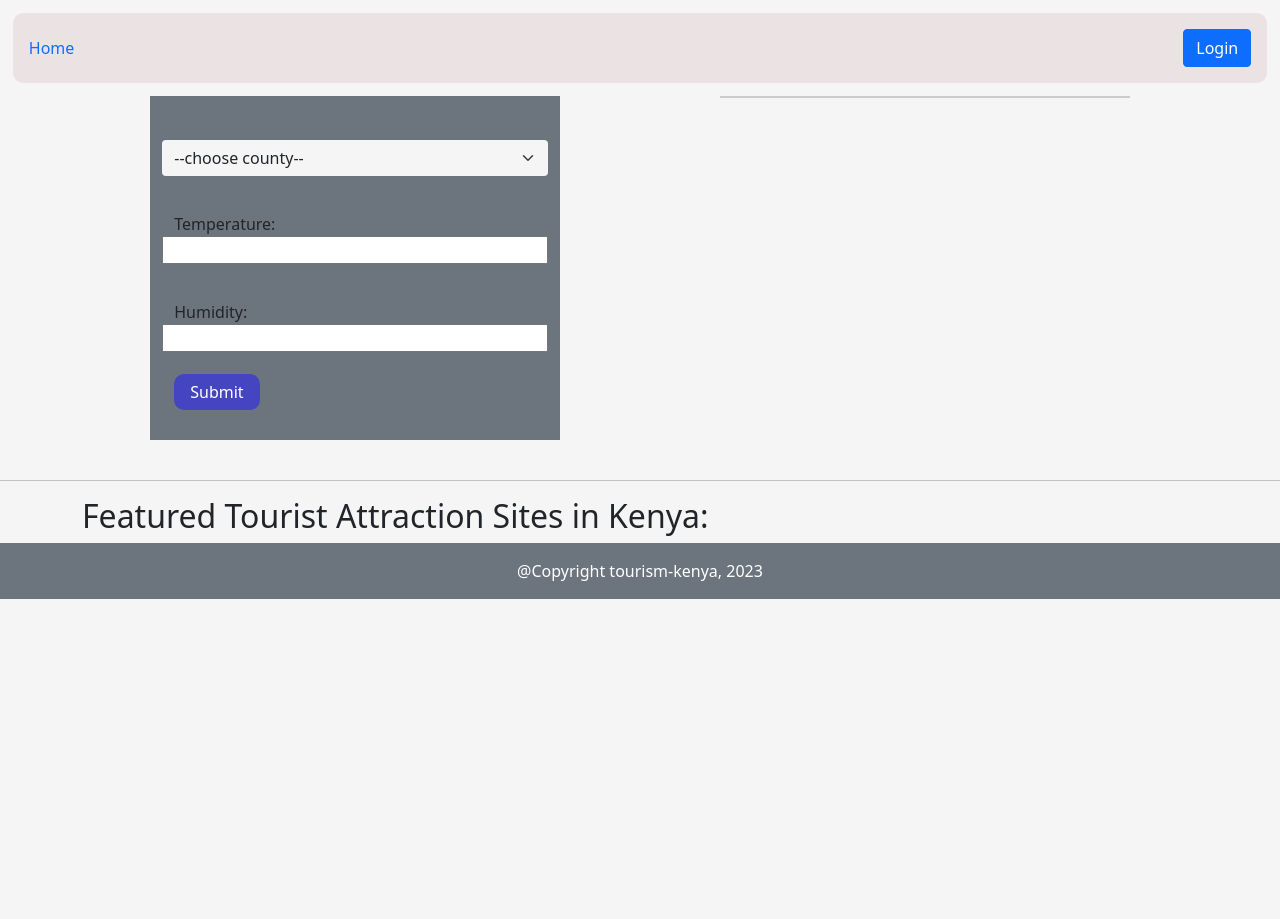
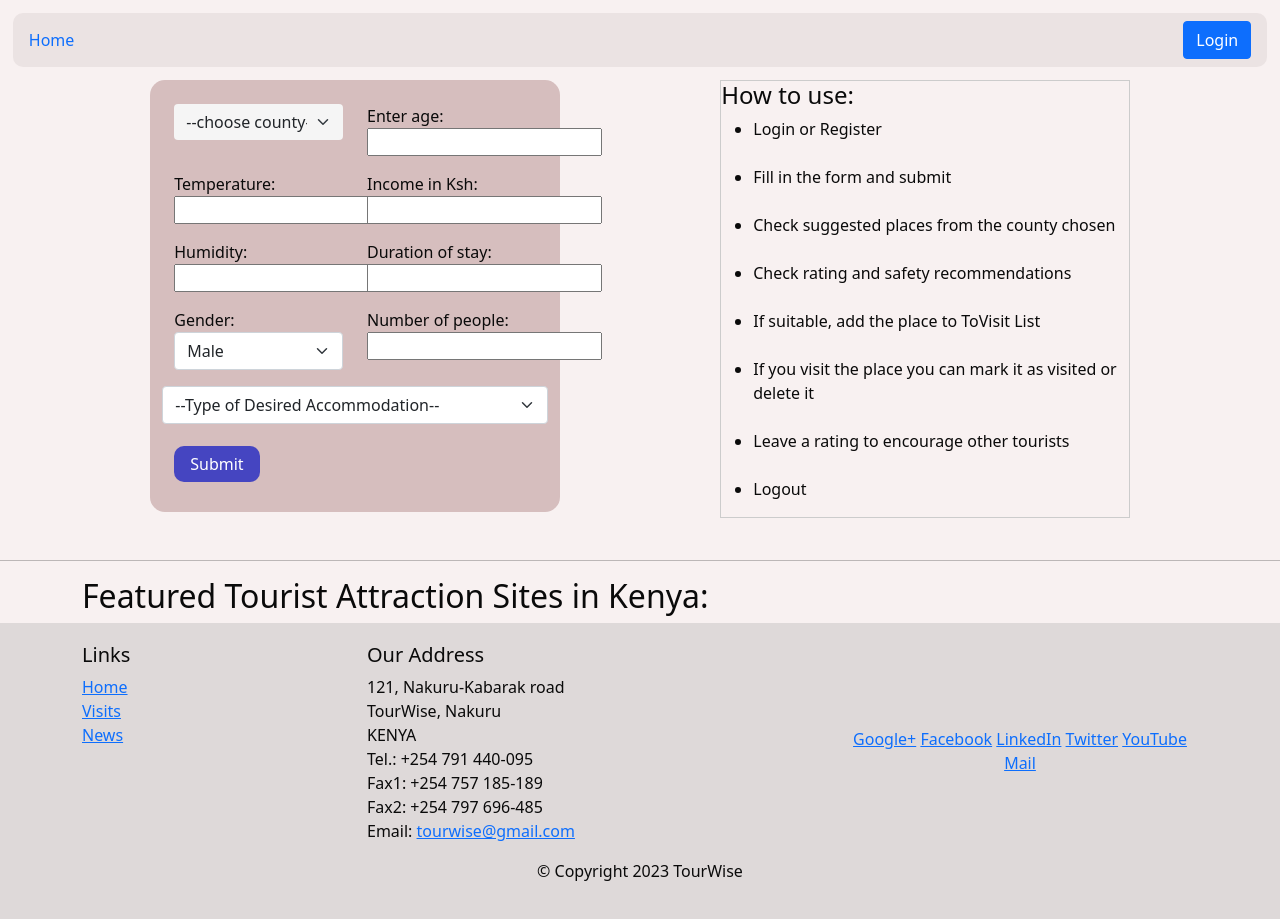
Before and after one commit to 874bowen/a-tourist-expenditure-predictor, a Flask app: page / in a window 1280 px wide. Before the commit the page ends 599 px from the top, so only its background shows below. Run offline with Flask 3, Linux system fonts and the light colour scheme; data that the repository does not hold is empty; parts of the project's set-up code (start-up, migrations or seed data) failed here and were passed over; some libraries are stand-ins or nearby versions.

Commit message:
update main

```diff
--- a/static/css/main.css
+++ b/static/css/main.css
@@ -12,7 +12,8 @@ img {
 }
 
 body {
-    background-color: #F5F5F5;
+    background-color: #F8F1F1;
+    color: #0A0A0A;
 }
 
 .card {
@@ -95,6 +96,11 @@ nav {
     height: 75%;
 }
 
+.predict-form{
+    border-radius: 15px;
+    background-color: #d6bebe;
+}
+
 .form-body {
     width: 75%;
     display: flex;
@@ -109,6 +115,12 @@ nav {
     align-items: center;
 }
 
+.poo {
+    background-color: #ded9d9;
+    margin: 0px auto;
+    padding: 20px 0px;
+}
+
 @media screen and (max-width: 568px) {
     .logged-in-as {
         display: none;
--- a/templates/main.html
+++ b/templates/main.html
@@ -22,7 +22,7 @@ form {
 
 </head>
 <body>
-    <nav>
+    <nav class="navbar navbar-dark sticky-top">
         <div>
             <a class="home" href="{{ url_for('main') }}">Home</a>
         </div>
@@ -30,8 +30,8 @@ form {
             {% if current_user.is_anonymous %}
             <button type="button" class="btn btn-primary" data-bs-toggle="modal" data-bs-target="#exampleModal">Login</button>
             {% else %}
-                <a class="home" href="{{ url_for('visits') }}"><h6>Visits</h6></a>
-                <a class="home" href="{{ url_for('view_news') }}"><h6>News</h6></a>
+                <a class="home" href="{{ url_for('visits') }}">Visits</a>
+                <a class="home" href="{{ url_for('view_news') }}">News</a>
                 <p class="logged-in-as">{{current_user.username}}</p>
                 <a href="{{ url_for('logout') }}"><button class="btn btn-primary">Logout</button></a>
             {% endif %}
@@ -72,16 +72,14 @@ form {
           </div>
         </div>
 
-    <div class="container">
+    <div class="container mt-10">
         <div class="row">
             <div class="col-md-6">
-                <form action="{{ url_for('main') }}" class="bg-secondary" method="POST">
+                <form action="{{ url_for('main') }}" class="predict-form mb-2" method="POST">
 {#                    <div class="form-body">#}
                         <input name="month-today" id="month-today" type="number" value="">
                         <div class="row mb-3">
-                            <svg class="temp-icon" xmlns="http://www.w3.org/2000/svg" viewBox="0 0 24 24" width="24" height="24">
-                                <path fill="currentColor" d="M12 0C8.485 0 5.472 2.783 4.086 6.512c-1.386 3.728-.157 7.928 3.008 10.452l4.906 4.45a1.502 1.502 0 0 0 2.106 0l4.906-4.45c3.165-2.524 4.395-6.724 3.008-10.452C18.528 2.783 15.515 0 12 0zm0 8.311c-1.663 0-3-1.348-3-3s1.337-3 3-3 3 1.348 3 3-1.337 3-3 3z"/>
-                            </svg>
+                            <div class="col-md-6">
                                 <select name="select_place" class="form-select" id="select_place">
                                     <option value="">--choose county--</option>
                                     {% if all_counties %}
@@ -91,21 +89,57 @@ form {
                                     {% endif %}
                                 </select>
                             </div>
+                            <div class="col-md-6">
+                                <label>Enter age:</label>
+                                <input name="age" type="number" id="age" required>
+                            </div>
+                        </div>
                         <div class="row mb-3">
-                            <svg class="temp-icon" viewBox="0 0 24 24" xmlns="http://www.w3.org/2000/svg">
-                                <path d="M12 3c1.1 0 2 .9 2 2v8c0 1.1-.9 2-2 2s-2-.9-2-2V5c0-1.1.9-2 2-2zM16.5 12c0 2.2-1.8 4-4 4s-4-1.8-4-4c0-2.2 1.8-4 4-4s4 1.8 4 4zM12 17c-1.7 0-3.2-.9-4-2.3V19c0 1.1.9 2 2 2s2-.9 2-2v-4h2v4c0 1.1.9 2 2 2s2-.9 2-2v-4.3c-.8 1.4-2.3 2.3-4 2.3z"/>
-                                <path d="M0 0h24v24H0z" fill="none"/>
-                            </svg>
+                            <div class="col-md-6">
                                 <label>Temperature:</label>
                                 <input name="temperature" type="number" id="temperature"  step="0.01" required>
                             </div>
+                            <div class="col-md-6">
+                                <label>Income in Ksh:</label>
+                                <input name="income" type="number" id="income" required>
+                            </div>
+                        </div>
                         <div class="row mb-3">
-                            <svg class="temp-icon" viewBox="0 0 24 24" xmlns="http://www.w3.org/2000/svg">
-                                <path d="M12 4c-3.31 0-6 2.69-6 6s2.69 6 6 6 6-2.69 6-6-2.69-6-6-6zm0 10c-1.65 0-3-1.35-3-3s1.35-3 3-3 3 1.35 3 3-1.35 3-3 3zM7.88 9.88c-.19-.19-.32-.44-.32-.71 0-.27.13-.52.32-.71.39-.39 1.02-.39 1.41 0L12 11.59l1.41-1.41c.39-.39 1.02-.39 1.41 0 .39.39.39 1.02 0 1.41l-2.59 2.59c-.19.19-.44.32-.71.32s-.52-.13-.71-.32L7.88 10.29c-.39-.39-.39-1.02 0-1.41zM16 10.5c0 .28.22.5.5.5s.5-.22.5-.5-.22-.5-.5-.5-.5.22-.5.5z"/>
-                                <path d="M0 0h24v24H0z" fill="none"/>
-                            </svg>
+                            <div class="col-md-6">
                                 <label>Humidity: </label>
                                 <input name="humidity" type="number" id="humidity"  step="0.01" required>
+                            </div>
+                            <div class="col-md-6">
+                                <label>Duration of stay: </label>
+                                <input name="duration" type="number" id="duration"  required>
+                            </div>
+                        </div>
+                        <div class="row mb-3">
+                            <div class="col-md-6">
+                                <label>Gender: </label>
+                                <select name="select_gender" class="form-select" id="select_gender">
+                                    <option value="1">Male</option>
+                                    <option value="0">Female</option>
+                                </select>
+                            </div>
+                            <div class="col-md-6">
+                                <label>Number of people: </label>
+                                <input name="no_of_people" type="number" id="no_of_people" required>
+                            </div>
+                        </div>
+                        <div class="row mb-3">
+                            <select name="select_accommodation" class="form-select" id="select_accommodation">
+                                <option value="">--Type of Desired Accommodation--</option>
+                                <option value="Airbnb">Airbnb</option>
+                                <option value="Camping">Campsite</option>
+                                <option value="Guest House">Guest House</option>
+                                <option value="Hostel">Hostel</option>
+                                <option value="Hotel">Hotel</option>
+                                <option value="Motel">Motel</option>
+                                <option value="Resort">Resort</option>
+                                <option value="Villa">Villa</option>
+                                <option value="Other">Other</option>
+                            </select>
                         </div>
                         <script>
                             document.getElementById("month-today").value = new Date().getMonth();
@@ -137,7 +171,7 @@ form {
                 </form>
             </div>
             <div class="col-md-6">
-                <div class="result" align="center">
+                <div class="result" align="left">
                     {% if result %}
                         {% for variable, value in original_input.items() %}
                             <b>{{ variable }}</b> : {{ value }}
@@ -145,6 +179,20 @@ form {
                         <br>
                         <br> Predicted expenditure:
                            <p style="font-size:50px">{{ result }}</p>
+                        {% else %}
+                        <div>
+                        <h4>How to use: </h4>
+                        <ul>
+                            <li>Login or Register</li><br>
+                            <li>Fill in the form and submit</li><br>
+                            <li>Check suggested places from the county chosen</li><br>
+                            <li>Check rating and safety recommendations</li><br>
+                            <li>If suitable, add the place to ToVisit List</li><br>
+                            <li>If you visit the place you can mark it as visited or delete it</li><br>
+                            <li>Leave a rating to encourage other tourists</li><br>
+                            <li>Logout</li>
+                        </ul>
+                        </div>
                     {% endif %}
                 </div>
             </div>
@@ -172,8 +220,10 @@ form {
                         <img src={{place.place_picture}} class="rounded" alt="place-image" />
                     </div>
                     <div class="col-12 col-md-8">
-                        <h3 class="mb-2">{{ place.place_name }} - {% if place.rating %} {{ place.rating }} star rated - {% endif %} {% if place.county.is_safe %} <i class="text-success">SAFE</i> {% else %} <i class="text-danger">Unsafe</i>{% endif %}</h3>
-                        {{place.place_description}}
+                        <h3 class="mb-2">{{ place.place_name }} - {% if place.rating %}
+                                {% for x in range(place.rating)%}⭐{% endfor %}
+                                 {% endif %} {% if place.county.is_safe %} <i class="text-success">SAFE</i> {% else %} <i class="text-danger">Unsafe</i>{% endif %}</h3>
+                        {{ place.place_description }}
                         <i>Go to <a href="{{ place.place_map }}" target="_blank">maps </a></i>
                         <button class="add-to-visit-btn ml-2 btn btn-info" data-place-id="{{ place.id }}">Add ToVisit</button>
                     </div>
@@ -188,7 +238,9 @@ form {
                         <img src={{place.place_picture}} class="rounded" alt="place-image" />
                     </div>
                     <div class="col-12 col-md-8">
-                        <h3 class="mb-2">{{ place.place_name }} - {% if place.rating %} {{ place.rating }} star rated - {% endif %} {% if place.county.is_safe %} <i class="text-success">SAFE</i> {% else %} <i class="text-danger">Unsafe</i>{% endif %}</h3>
+                        <h3 class="mb-2">{{ place.place_name }} - {% if place.rating %}
+                                {% for x in range(place.rating)%}⭐{% endfor %}
+                                 {% endif %} {% if place.county.is_safe %} <i class="text-success">SAFE</i> {% else %} <i class="text-danger">Unsafe</i>{% endif %}</h3>
                         {{ place.place_description }}
                         <i>Go to <a href="{{ place.place_map }}" target="_blank">maps </a></i>
                         <button class="add-to-visit-btn ml-2 btn btn-info" data-place-id="{{ place.id }}">Add ToVisit</button>
@@ -197,8 +249,46 @@ form {
             {% endfor %}
         {% endif %}
     </div>
-    <footer class="bg-secondary text-white text-center p-3 position-relative bottom-0 col-12">
-        @Copyright tourism-kenya, 2023
+    <footer class="footer poo">
+        <div class="container">
+            <div class="row">
+                <div class="col-4 col-sm-3">
+                    <h5>Links</h5>
+                    <ul class="list-unstyled">
+                        <li><a href="{{ url_for('main') }}">Home</a></li>
+                        <li><a href="{{ url_for('visits') }}">Visits</a></li>
+                        <li><a href="{{ url_for('view_news') }}">News</a></li>
+                    </ul>
+                </div>
+                <div class="col-7 col-sm-5">
+                    <h5>Our Address</h5>
+                    <address>
+		              121, Nakuru-Kabarak road<br>
+		              TourWise, Nakuru<br>
+		              KENYA<br>
+		              Tel.: +254 791 440-095<br>
+                      Fax1: +254 757 185-189<br>
+                      Fax2: +254 797 696-485<br>
+		              Email: <a href="mailto:tourwise@gmail.com">tourwise@gmail.com</a>
+		           </address>
+                </div>
+                <div class="col-12 col-sm-4 align-self-center">
+                    <div class="text-center">
+                        <a href="http://google.com/+">Google+</a>
+                        <a href="http://www.facebook.com/profile.php?id=">Facebook</a>
+                        <a href="http://www.linkedin.com/in/">LinkedIn</a>
+                        <a href="http://twitter.com/">Twitter</a>
+                        <a href="http://youtube.com/">YouTube</a>
+                        <a href="mailto:">Mail</a>
+                    </div>
+                </div>
+           </div>
+           <div class="row justify-content-center">
+                <div class="col-auto">
+                    <p>© Copyright 2023 TourWise</p>
+                </div>
+           </div>
+        </div>
     </footer>
     <script src="https://cdn.jsdelivr.net/npm/bootstrap@5.0.2/dist/js/bootstrap.bundle.min.js" integrity="sha384-MrcW6ZMFYlzcLA8Nl+NtUVF0sA7MsXsP1UyJoMp4YLEuNSfAP+JcXn/tWtIaxVXM" crossorigin="anonymous"></script>
     <script>
```
Lines whose indentation alone changed are shown as unchanged.
